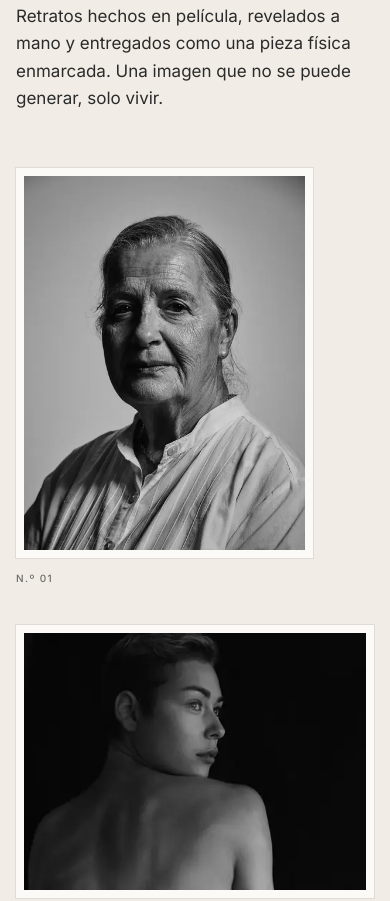
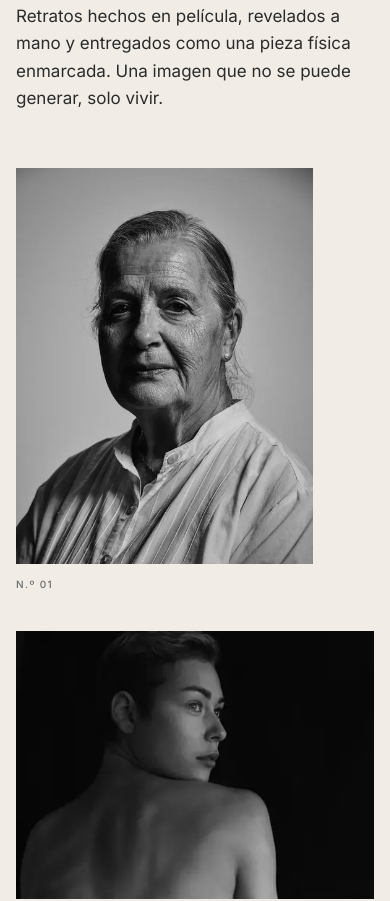
Before and after one commit to Amuleka/luis-calderon-preview, a plain HTML site: page index.html in a window 390 px wide. Shown: the part 4914-5815 px from the top of the page. Drawn offline with nearby package versions, Linux system fonts and the light colour scheme.

Commit message:
Remove white mat around film portraits
Co-Authored-By: Claude Opus 5.5 <noreply@anthropic.com>

```diff
--- a/index.html
+++ b/index.html
@@ -270,7 +270,6 @@ footer a:hover{border-bottom-color:currentColor}
 .film h2{font-size:clamp(40px,4.4vw,68px);line-height:1.03;max-width:12.5em}
 .film .intro p{font-size:17px;max-width:30em}
 .gallery{display:grid;grid-template-columns:repeat(12,1fr);column-gap:clamp(12px,2vw,32px);row-gap:clamp(48px,7vw,112px);align-items:start}
-.print{background:#FBFAF7;padding:clamp(10px,1.3vw,20px);box-shadow:0 0 0 1px rgba(17,17,17,.08)}
 .print .frame{background:#e4dfd6}
 .gallery .cap{margin-top:14px}
 .g1{grid-column:1/6}
@@ -329,7 +328,6 @@ footer a:hover{border-bottom-color:currentColor}
   .gallery{grid-template-columns:repeat(6,1fr);row-gap:40px;column-gap:10px}
   .gallery>figure{margin-top:0}
   .g1{grid-column:1/6}.g2{grid-column:1/7}.g3{grid-column:2/7}.g4{grid-column:1/5}.g5{grid-column:3/7}.g6{grid-column:1/6}
-  .print{padding:8px}
   .fopt{padding:28px 20px}
   .fopt .tag{left:20px}
   .fopt .btn,.o-foot .btn{width:100%}
```
